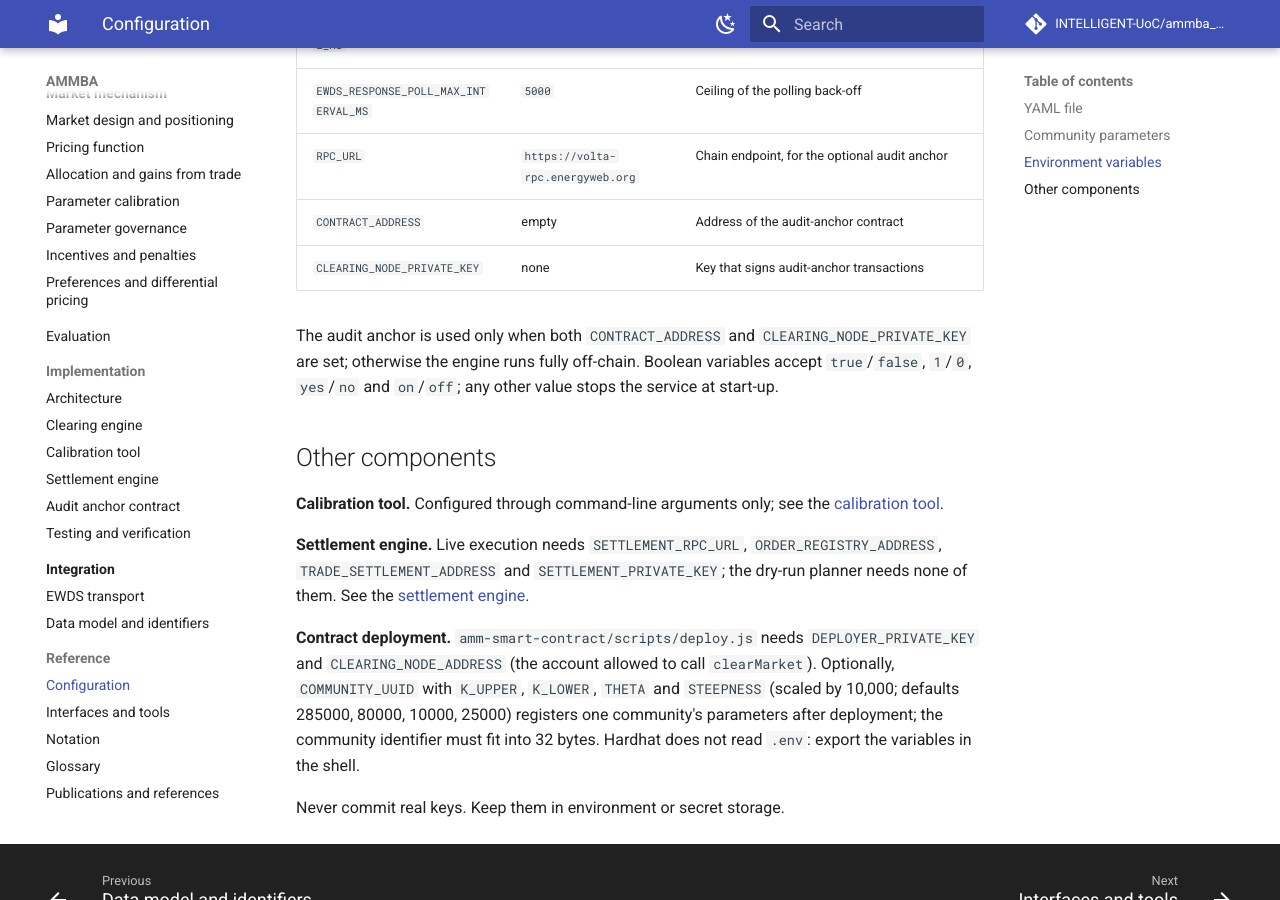
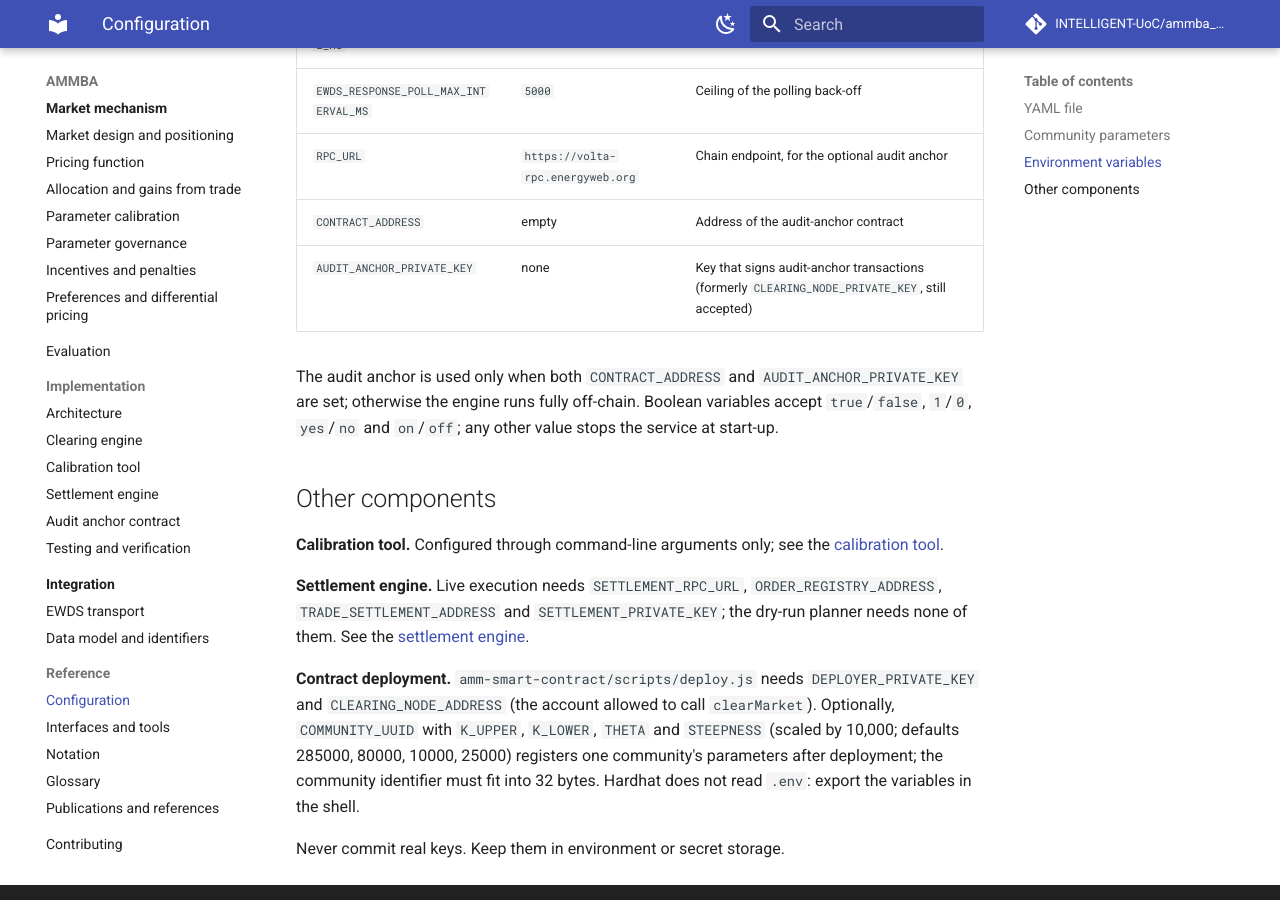
Before and after one commit to INTELLIGENT-UoC/ammba_uoc, an MkDocs documentation site: the page built from docs/reference/configuration.md, in a window 1280 px wide and 900 px high, scrolled down 2730 px. Built offline with MkDocs 1.6.1 and Material for MkDocs 9.7.7, drawn with Linux system fonts in a browser that asks for light colours; comment, search, counter and statistics services are not loaded.

Commit message:
refactor(clearing): rename CLEARING_NODE_PRIVATE_KEY to AUDIT_ANCHOR_PRIVATE_KEY (#116)
The key only signs the transactions of the optional on-chain audit anchor,
so name it after that role. The former variable is still read as a fallback,
so existing deployments keep the anchor enabled.

Co-authored-by: Claude Opus 5.5 <noreply@anthropic.com>

```diff
--- a/docker-compose.yml
+++ b/docker-compose.yml
@@ -23,7 +23,7 @@ services:
       EWDS_RESPONSE_POLL_MAX_INTERVAL_MS: ${EWDS_RESPONSE_POLL_MAX_INTERVAL_MS:-}
       RPC_URL: ${RPC_URL:-}
       CONTRACT_ADDRESS: ${CONTRACT_ADDRESS:-}
-      CLEARING_NODE_PRIVATE_KEY: ${CLEARING_NODE_PRIVATE_KEY:-}
+      AUDIT_ANCHOR_PRIVATE_KEY: ${AUDIT_ANCHOR_PRIVATE_KEY:-}
     ports:
       - "8081:8081"
     healthcheck:
--- a/docs/reference/configuration.md
+++ b/docs/reference/configuration.md
@@ -76,10 +76,10 @@ The last three parameters configure
 | `EWDS_RESPONSE_POLL_MAX_INTERVAL_MS`                   | `5000`                                  | Ceiling of the polling back-off                                                                     |
 | `RPC_URL`                                              | `https://volta-rpc.energyweb.org`       | Chain endpoint, for the optional audit anchor                                                       |
 | `CONTRACT_ADDRESS`                                     | empty                                   | Address of the audit-anchor contract                                                                |
-| `CLEARING_NODE_PRIVATE_KEY`                            | none                                    | Key that signs audit-anchor transactions                                                            |
+| `AUDIT_ANCHOR_PRIVATE_KEY`                             | none                                    | Key that signs audit-anchor transactions (formerly `CLEARING_NODE_PRIVATE_KEY`, still accepted)     |
 
 The audit anchor is used only when both `CONTRACT_ADDRESS` and
-`CLEARING_NODE_PRIVATE_KEY` are set; otherwise the engine runs fully off-chain.
+`AUDIT_ANCHOR_PRIVATE_KEY` are set; otherwise the engine runs fully off-chain.
 Boolean variables accept `true`/`false`, `1`/`0`, `yes`/`no` and `on`/`off`;
 any other value stops the service at start-up.
 
```
Also changed, not shown: AGENTS.md (+1 -1 lines), README.md (+1 -1 lines), amm-clearing-node/AGENTS.md (+4 -4 lines), amm-smart-contract/AGENTS.md (+1 -1 lines), docs/getting-started/self-hosting.md (+1 -1 lines), 4 other files.
